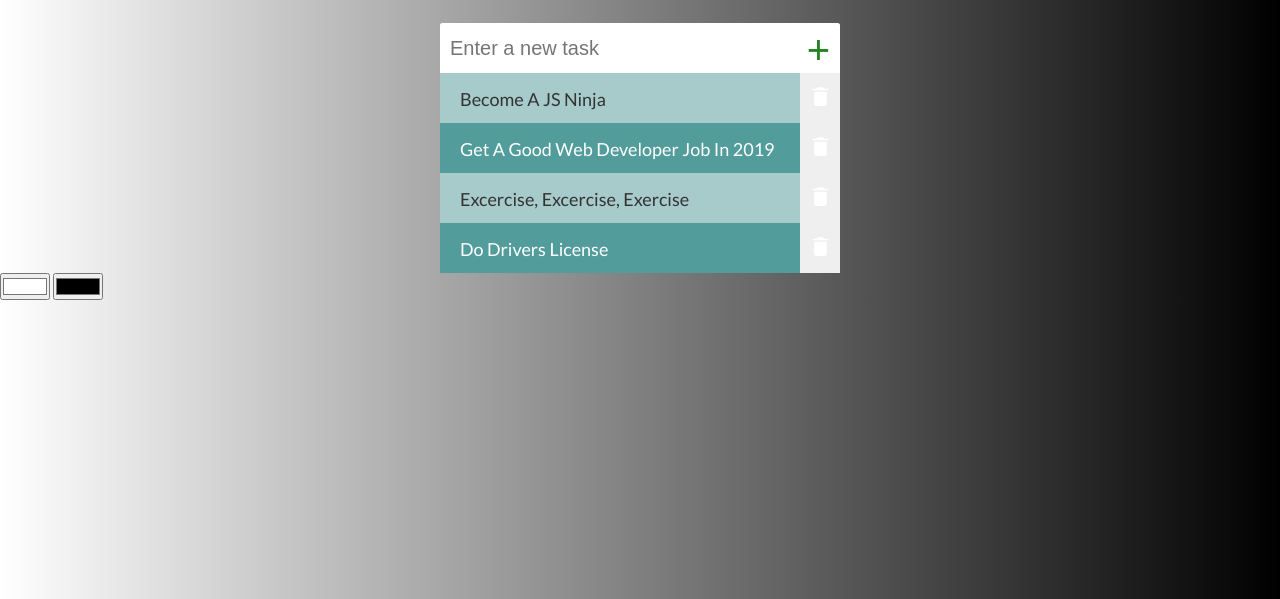
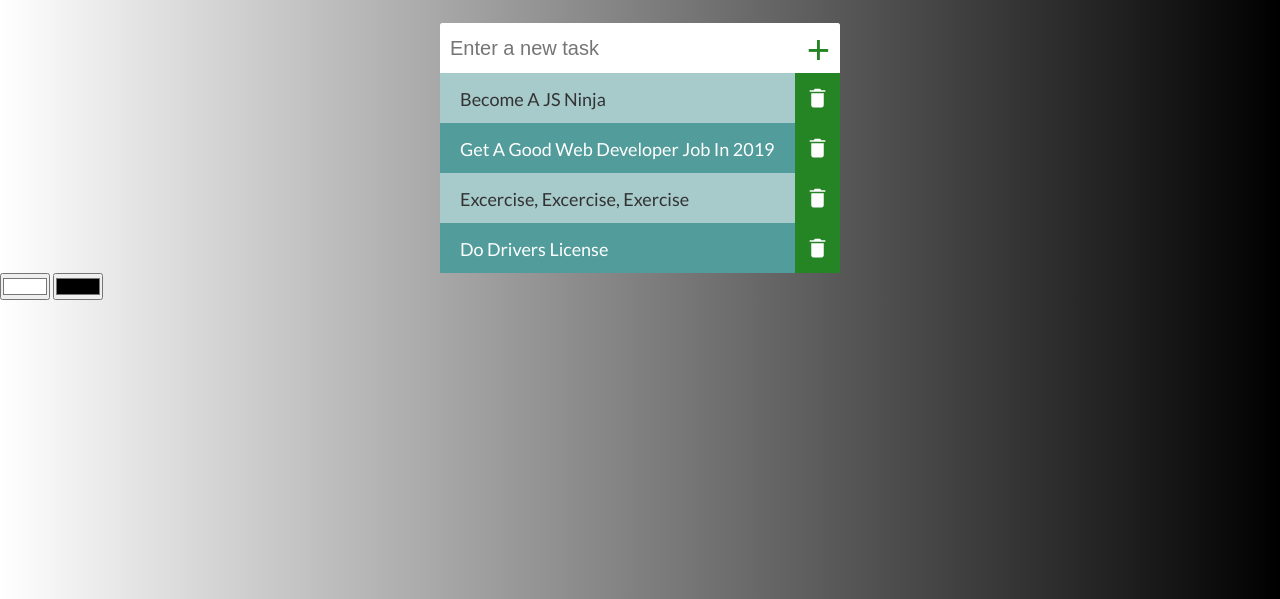
Before and after one commit to FodorLaszlo86/simple-toDo-app, a website: page index.html in a window 1280 px wide. Shown: the part 201-800 px from the top of the page. Drawn offline with nearby package versions, Linux system fonts and the light colour scheme.

Commit message:
delete button updates

```diff
--- a/index.html
+++ b/index.html
@@ -21,36 +21,28 @@
                 <span class="todo-list__name">
                     Become a JS Ninja
                 </span>
-                <button class="todo-list__delete">
-                    <ion-icon name="trash"></ion-icon>
-                </button>
+                <ion-icon class="todo-list__delete" name="trash"></ion-icon>
             </li>
 
             <li class="todo-list__item">
                 <span class="todo-list__name">
                     Get a good Web Developer Job in 2019
                 </span>
-                <button class="todo-list__delete">
-                    <ion-icon name="trash"></ion-icon>
-                </button>
+                <ion-icon class="todo-list__delete" name="trash"></ion-icon>
             </li>
 
             <li class="todo-list__item">
                 <span class="todo-list__name">
                     Excercise, excercise, exercise
                 </span>
-                <button class="todo-list__delete">
-                    <ion-icon name="trash"></ion-icon>
-                </button>
+                <ion-icon class="todo-list__delete" name="trash"></ion-icon>
             </li>
 
             <li class="todo-list__item">
                 <span class="todo-list__name">
                     Do drivers license
                 </span>
-                <button class="todo-list__delete">
-                    <ion-icon name="trash"></ion-icon>
-                </button>
+                <ion-icon class="todo-list__delete" name="trash"></ion-icon>
             </li>
         </ul>
     </div>
--- a/sass/components/_todo.scss
+++ b/sass/components/_todo.scss
@@ -52,6 +52,7 @@
             display:flex;
             align-items: stretch;
             cursor: pointer;
+            overflow: hidden;
         }
 
 
@@ -74,21 +75,20 @@
 
         &__delete {
             height: 100%;
-            flex-basis: 10%;
+            padding: 0 1rem;
+            background-color: #258525;
             cursor: pointer;
             border: none;
             background-image: linear-gradient(90deg,transparent 0%,transparent 50%, rgb(248, 44, 44) 50%, rgb(248, 44, 44) 100%);
             background-size: 225%;
             transition: all .5s;
             display:inline-block;
+            font-size: 2.5rem;
+            color: #fff;
 
-            ion-icon {
-                color: #fff;
-                font-size: 2.5rem;
-            }
         }
 
-        &__delete:hover {
+        &__delete:hover  {
             background-position: 100%;
         }
     }
```
Also changed, not shown: css/style.css.
